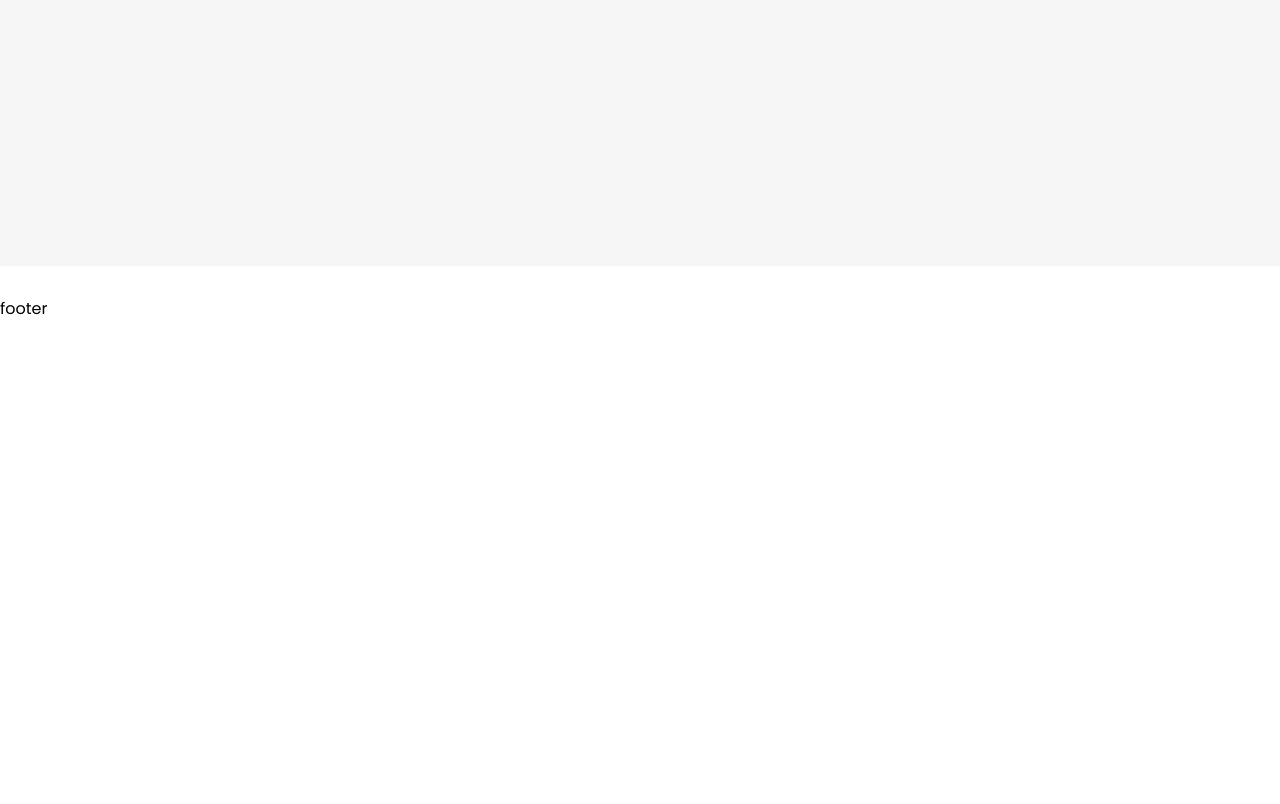
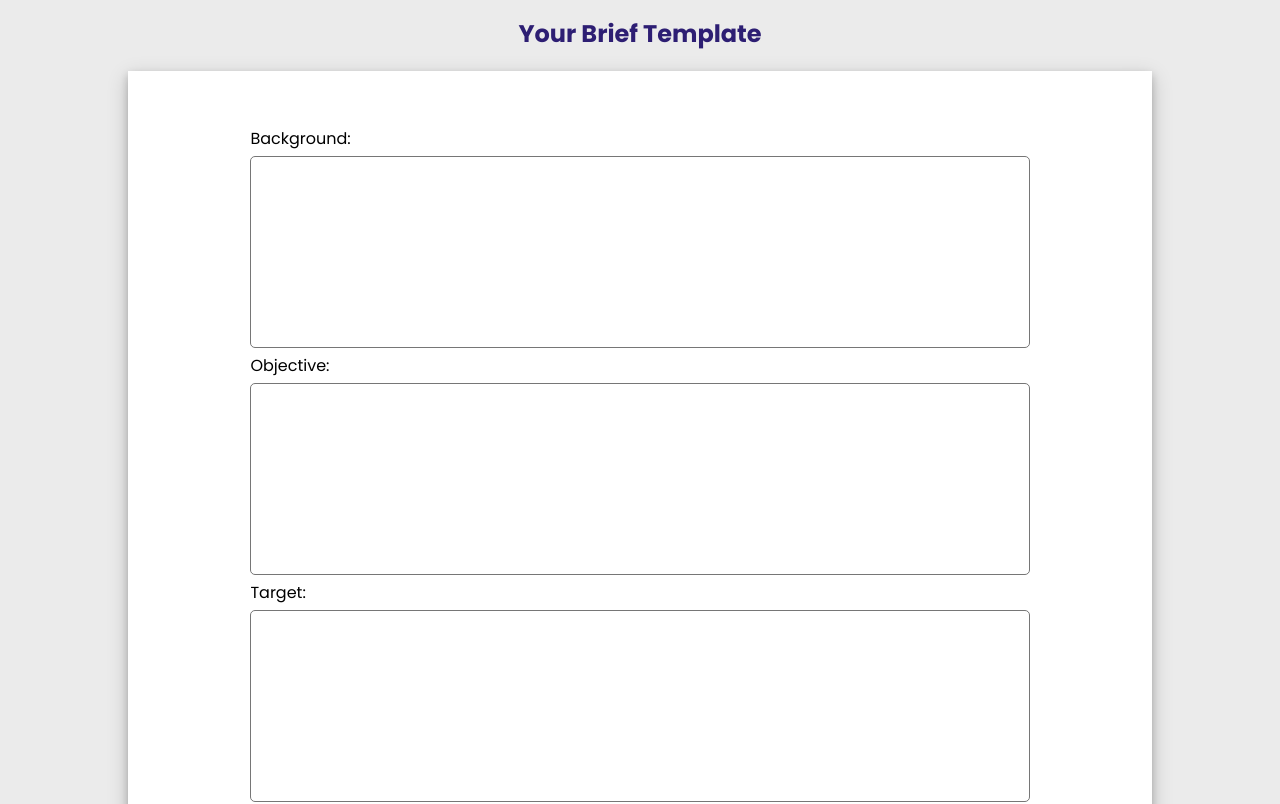
Before and after one commit to gaelzarco/ai-creative-assistant, a React (Create React App) app in the folder creative-assistant-app/: page / in a window 1280 px wide. Shown: the part 1480-2284 px from the top of the page. Before the commit the page ends 1801 px from the top, so only its background shows below. Built offline with nearby package versions, Linux system fonts and the light colour scheme.

Commit message:
add html and css structure to BriefTemplate component

```diff
--- a/creative-assistant-app/src/components/Main/main.css
+++ b/creative-assistant-app/src/components/Main/main.css
@@ -31,10 +31,3 @@
 .right-content{
     width: 60%;
 }
-
-.yourBriefTemplate-container{
-    height: 300px;
-    background-color: rgb(246, 246, 246);
-    margin-left: -50px;
-    margin-right: -50px;
-}
--- a/creative-assistant-app/src/components/brieftemplate/BriefTemplate.js
+++ b/creative-assistant-app/src/components/brieftemplate/BriefTemplate.js
@@ -1,10 +1,25 @@
 import React from 'react'
 import './brieftemplate.css'
+import SecondaryTittle from '../SecondaryTittle/SecondaryTittle'
+import Button from '../button/Button'
 
 const BriefTemplate = () => {
   return (
     <div className="yourBriefTemplate-container">
-
+        <SecondaryTittle text='Your Brief Template'/>
+          <div className="yourBriefTemplate-page">
+            <form className='YourBriefTemplate-form' action="submit">
+                <label htmlFor="background">Background:</label>
+                <textarea name="background" id="background" cols="30" rows="10"></textarea>
+                <label htmlFor="objective">Objective:</label>
+                <textarea name="objectvie" id="objective" cols="30" rows="10"></textarea>
+                <label htmlFor="target">Target:</label>
+                <textarea name="target" id="target" cols="30" rows="10"></textarea>
+                <label htmlFor="brandGuidelines">Brand Guidelines:</label>
+                <textarea name="brandGuidelines" id="brandGuidelines" cols="30" rows="10"></textarea>
+                <Button align={{alignSelf: 'center'}}>Download brief</Button>
+            </form>
+          </div>
     </div>
   )
 }
--- a/creative-assistant-app/src/components/brieftemplate/brieftemplate.css
+++ b/creative-assistant-app/src/components/brieftemplate/brieftemplate.css
@@ -0,0 +1,30 @@
+.yourBriefTemplate-container{
+    display: flex;
+    flex-direction: column;
+    justify-content: center;
+    align-items: center;
+    height: auto;
+    background-color: rgb(235, 235, 235);
+    margin-left: -50px;
+    margin-right: -50px;
+    padding: 50px 0;
+}
+
+.yourBriefTemplate-page{
+    height: 80%;
+    width: 80%;
+    background-color: white;
+    margin: 20px 0;
+    box-shadow: 0 4px 8px 0 rgba(0, 0, 0, 0.2), 0 6px 20px 0 rgba(0, 0, 0, 0.19);
+
+}
+
+.YourBriefTemplate-form{
+    display: flex;
+    flex-direction: column;
+    padding: 20px;
+    margin: 30px auto;
+    align-items: start;
+    width: 80%;
+
+}
```
